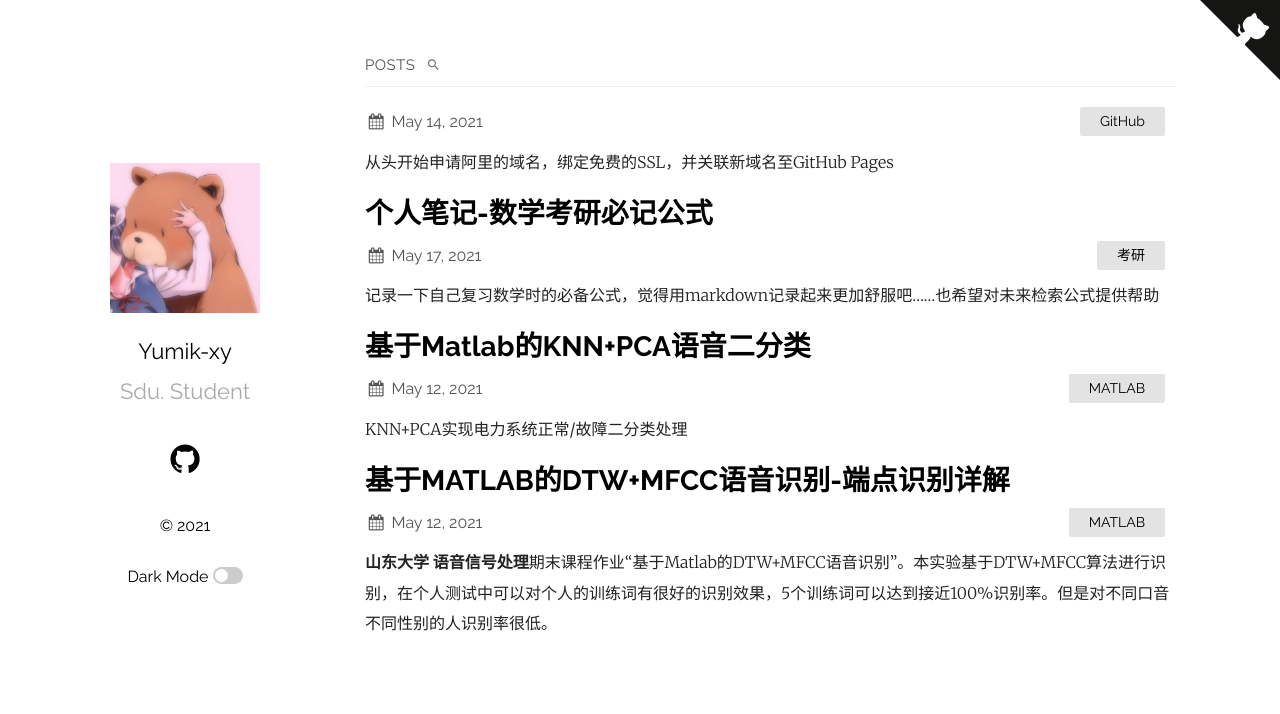
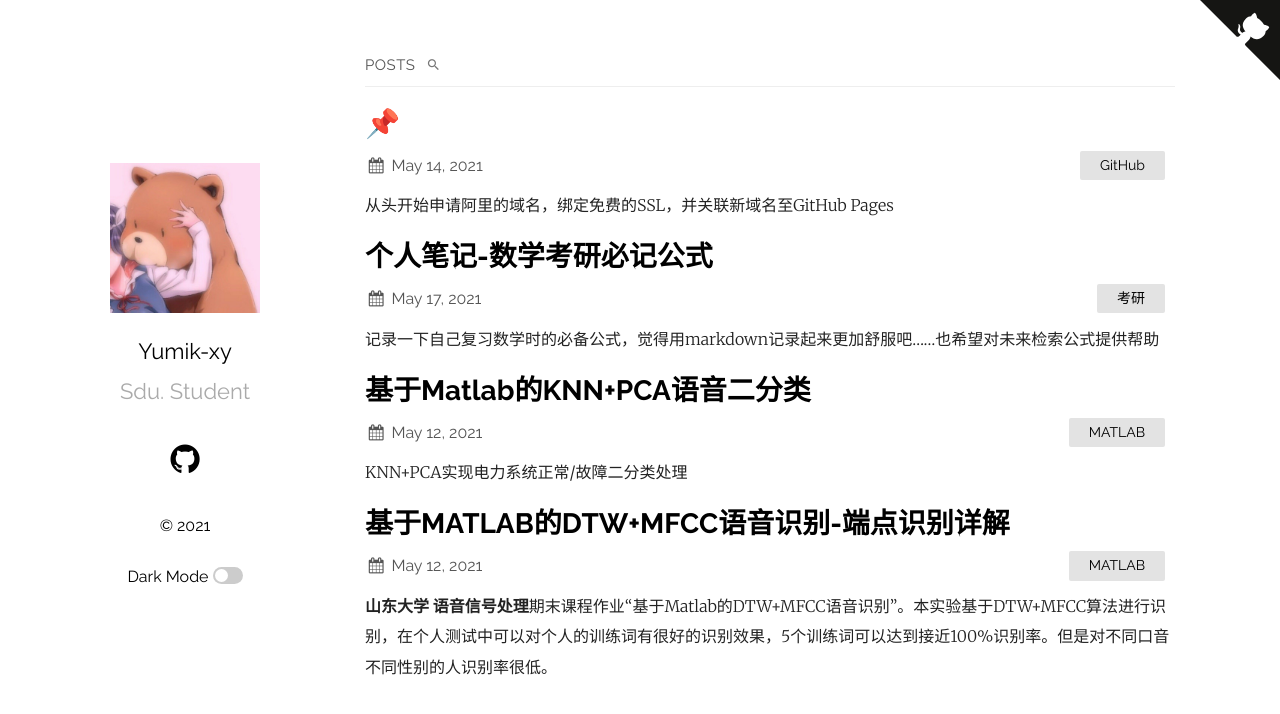
Before and after one commit to Yumik-xy/Yumik-xy.github.io, a Jekyll site: the page built from index.md, in a window 1280 px wide. Shown: the top 714 px of the page. Built offline with Jekyll 4.4.1, drawn with Linux system fonts in a browser that asks for light colours; comment, search, counter and statistics services are not loaded.

Commit message:
Update home.html

```diff
--- a/_layouts/home.html
+++ b/_layouts/home.html
@@ -30,7 +30,7 @@ layout: default
       <li>
         {%- assign date_format = site.plainwhite.date_format | default: "%b %-d, %Y" -%}
         <a class="post-link" href="{{ post.url | relative_url }}">
-          <h2 class="post-title">{{ 📌 + post.title | escape }}</h2>
+          <h2 class="post-title">{{ "📌" + post.title | escape }}</h2>
         </a>
         <div class="post-meta">
           <div class="post-date">
```
